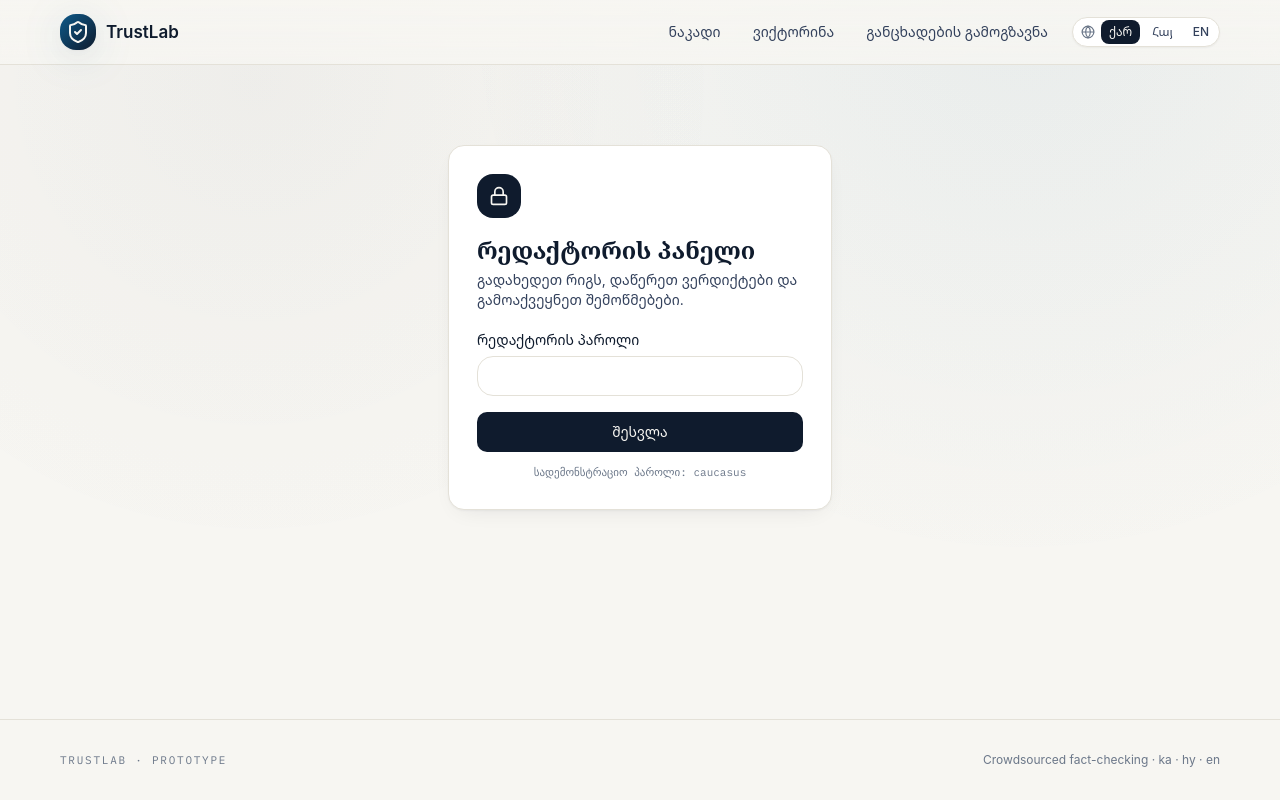
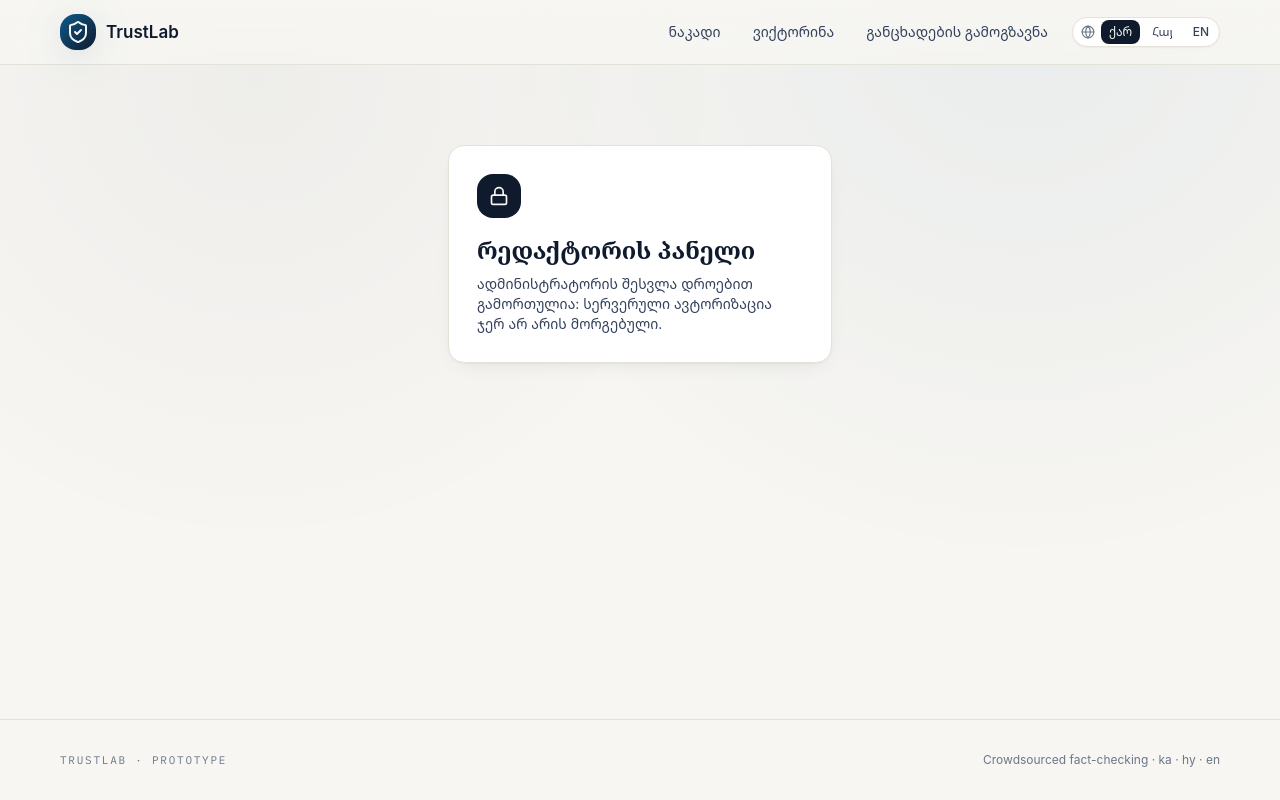
Before and after one commit to iako-digital/trustlab, a Next.js app: page /admin in a window 1280 px wide. Built offline with nearby package versions, Linux system fonts and the light colour scheme.

Commit message:
Remove hard-coded admin password and hint; lock admin until server auth lands

```diff
--- a/messages/en.json
+++ b/messages/en.json
@@ -82,7 +82,7 @@
     "login": "Sign in",
     "wrongPassword": "Wrong password. Try again.",
     "logout": "Sign out",
-    "hint": "Demo password: caucasus",
+    "locked": "Admin sign-in is temporarily disabled: server-side authentication is not configured yet.",
     "tabPending": "Queue",
     "tabPublished": "Published",
     "tabAnalytics": "Analytics",
--- a/messages/hy.json
+++ b/messages/hy.json
@@ -82,7 +82,7 @@
     "login": "Մուտք",
     "wrongPassword": "Սխալ գաղտնաբառ. Փորձեք նորից.",
     "logout": "Ելք",
-    "hint": "Ցուցադրական գաղտնաբառ՝ caucasus",
+    "locked": "Ադմինի մուտքը ժամանակավորապես անջատված է. սերվերային նույնականացումը դեռ կարգավորված չէ։",
     "tabPending": "Հերթ",
     "tabPublished": "Հրապարակված",
     "tabAnalytics": "Վերլուծություն",
--- a/messages/ka.json
+++ b/messages/ka.json
@@ -82,7 +82,7 @@
     "login": "შესვლა",
     "wrongPassword": "არასწორი პაროლი. სცადეთ თავიდან.",
     "logout": "გასვლა",
-    "hint": "სადემონსტრაციო პაროლი: caucasus",
+    "locked": "ადმინისტრატორის შესვლა დროებით გამორთულია: სერვერული ავტორიზაცია ჯერ არ არის მორგებული.",
     "tabPending": "რიგი",
     "tabPublished": "გამოქვეყნებული",
     "tabAnalytics": "ანალიტიკა",
--- a/src/components/admin/admin-dashboard.tsx
+++ b/src/components/admin/admin-dashboard.tsx
@@ -1,162 +1,24 @@
 "use client";
 
-import { useEffect, useState } from "react";
-import { Lock, LogOut } from "lucide-react";
-import { Button } from "@/components/ui/button";
-import { Input } from "@/components/ui/input";
-import { Label } from "@/components/ui/label";
-import { Analytics } from "@/components/admin/analytics";
-import { ClaimEditor } from "@/components/admin/editor";
-import { ClaimCard } from "@/components/claim-card";
+import { Lock } from "lucide-react";
 import { useI18n } from "@/lib/i18n";
-import { useStore } from "@/lib/store";
-import { cn } from "@/lib/utils";
 
-const DEMO_PASSWORD = "caucasus";
-const AUTH_KEY = "mbc.admin.auth";
-
-type Tab = "pending" | "published" | "analytics";
-
+/**
+ * Interim lock. The client-side demo password was removed because anything
+ * shipped in a JS bundle is public. Real server-side auth lands in the next
+ * commits of this branch.
+ */
 export function AdminDashboard() {
   const { t } = useI18n();
-  const { claims } = useStore();
-  const [authed, setAuthed] = useState(false);
-  const [checked, setChecked] = useState(false);
-  const [tab, setTab] = useState<Tab>("pending");
-
-  useEffect(() => {
-    setAuthed(window.sessionStorage.getItem(AUTH_KEY) === "1");
-    setChecked(true);
-  }, []);
-
-  if (!checked) return null;
-  if (!authed) return <Login onSuccess={() => setAuthed(true)} />;
-
-  const pending = claims.filter((c) => c.status === "pending");
-  const published = claims.filter((c) => c.status !== "pending");
-
-  const tabs: { key: Tab; label: string; count?: number }[] = [
-    { key: "pending", label: t("admin.tabPending"), count: pending.length },
-    { key: "published", label: t("admin.tabPublished"), count: published.length },
-    { key: "analytics", label: t("admin.tabAnalytics") },
-  ];
-
-  const logout = () => {
-    window.sessionStorage.removeItem(AUTH_KEY);
-    setAuthed(false);
-  };
-
-  return (
-    <div>
-      <div className="mb-6 flex items-start justify-between gap-4">
-        <div>
-          <h1 className="font-serif text-3xl font-semibold text-ink">{t("admin.title")}</h1>
-          <p className="mt-1 text-ink-soft">{t("admin.subtitle")}</p>
-        </div>
-        <Button variant="outline" size="sm" onClick={logout}>
-          <LogOut className="h-4 w-4" />
-          {t("admin.logout")}
-        </Button>
-      </div>
-
-      {/* Tabs */}
-      <div className="mb-6 flex gap-1 border-b border-paper-line">
-        {tabs.map((tb) => (
-          <button
-            key={tb.key}
-            onClick={() => setTab(tb.key)}
-            className={cn(
-              "relative -mb-px border-b-2 px-4 py-2.5 text-sm font-medium transition-colors",
-              tab === tb.key
-                ? "border-ink text-ink"
-                : "border-transparent text-ink-faint hover:text-ink-soft",
-            )}
-          >
-            {tb.label}
-            {tb.count !== undefined && (
-              <span className="ml-1.5 rounded-full bg-paper-line px-1.5 py-0.5 font-mono text-[10px] text-ink-soft">
-                {tb.count}
-              </span>
-            )}
-          </button>
-        ))}
-      </div>
-
-      {tab === "analytics" && <Analytics />}
-
-      {tab === "pending" &&
-        (pending.length === 0 ? (
-          <EmptyState>{t("admin.noPending")}</EmptyState>
-        ) : (
-          <div className="grid gap-5 lg:grid-cols-2">
-            {pending.map((c) => (
-              <ClaimEditor key={c.id} claim={c} />
-            ))}
-          </div>
-        ))}
-
-      {tab === "published" &&
-        (published.length === 0 ? (
-          <EmptyState>{t("admin.publishedEmpty")}</EmptyState>
-        ) : (
-          <div className="grid gap-5 sm:grid-cols-2 lg:grid-cols-3">
-            {published.map((c) => (
-              <ClaimCard key={c.id} claim={c} />
-            ))}
-          </div>
-        ))}
-    </div>
-  );
-}
-
-function Login({ onSuccess }: { onSuccess: () => void }) {
-  const { t } = useI18n();
-  const [password, setPassword] = useState("");
-  const [error, setError] = useState(false);
-
-  const submit = () => {
-    if (password === DEMO_PASSWORD) {
-      window.sessionStorage.setItem(AUTH_KEY, "1");
-      onSuccess();
-    } else {
-      setError(true);
-    }
-  };
-
   return (
     <div className="mx-auto max-w-sm pt-10">
-      <div className="rounded-2xl border border-paper-line bg-paper-card p-7 shadow-card transform transition-smooth hover:-translate-y-1">
+      <div className="rounded-2xl border border-paper-line bg-paper-card p-7 shadow-card">
         <div className="mb-4 flex h-11 w-11 items-center justify-center rounded-2xl bg-ink text-paper">
           <Lock className="h-5 w-5" />
         </div>
         <h1 className="font-serif text-2xl font-semibold text-ink">{t("admin.title")}</h1>
-        <p className="mb-5 mt-1 text-sm text-ink-soft">{t("admin.subtitle")}</p>
-        <Label htmlFor="pw">{t("admin.password")}</Label>
-        <Input
-          id="pw"
-          type="password"
-          value={password}
-          onChange={(e) => {
-            setPassword(e.target.value);
-            setError(false);
-          }}
-          onKeyDown={(e) => e.key === "Enter" && submit()}
-          className={error ? "border-verdict-fake" : ""}
-        />
-        {error && <p className="mt-1 text-xs text-verdict-fake">{t("admin.wrongPassword")}</p>}
-        <Button onClick={submit} className="mt-4 w-full">
-          {t("admin.login")}
-        </Button>
-        <p className="mt-3 text-center font-mono text-[11px] text-ink-faint">{t("admin.hint")}</p>
+        <p className="mt-2 text-sm text-ink-soft">{t("admin.locked")}</p>
       </div>
     </div>
   );
 }
-
-function EmptyState({ children }: { children: React.ReactNode }) {
-  return (
-    <div className="rounded-2xl border border-dashed border-paper-line bg-paper-card py-16 text-center text-ink-faint">
-      {children}
-    </div>
-  );
-}
```
